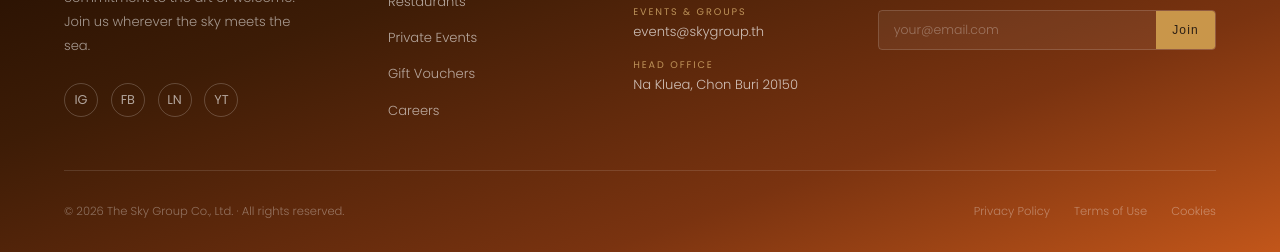
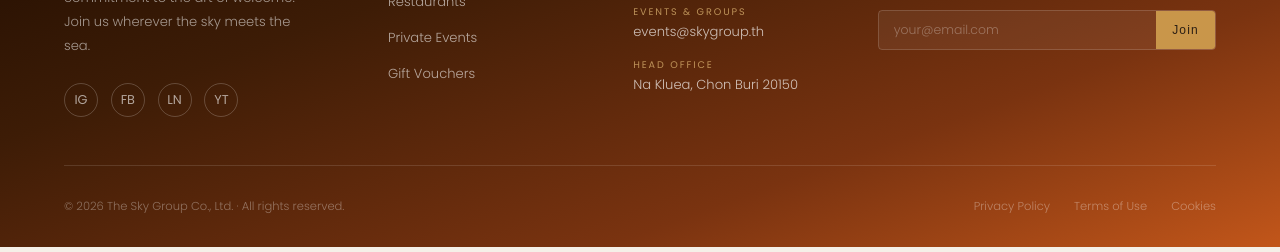
Before and after one commit to Daniel168-glitch/the-sky-group, a plain HTML site: page index.html in a window 1280 px wide. Shown: the part 3411-3663 px from the top of the page. Drawn offline with nearby package versions, Linux system fonts and the light colour scheme; a web font is replaced by a local one.

Commit message:
Update index.html

```diff
--- a/index.html
+++ b/index.html
@@ -1000,7 +1000,6 @@
           <li><a href="#restaurants">Restaurants</a></li>
           <li><a href="#">Private Events</a></li>
           <li><a href="#">Gift Vouchers</a></li>
-          <li><a href="#">Careers</a></li>
         </ul>
       </div>
 
```
